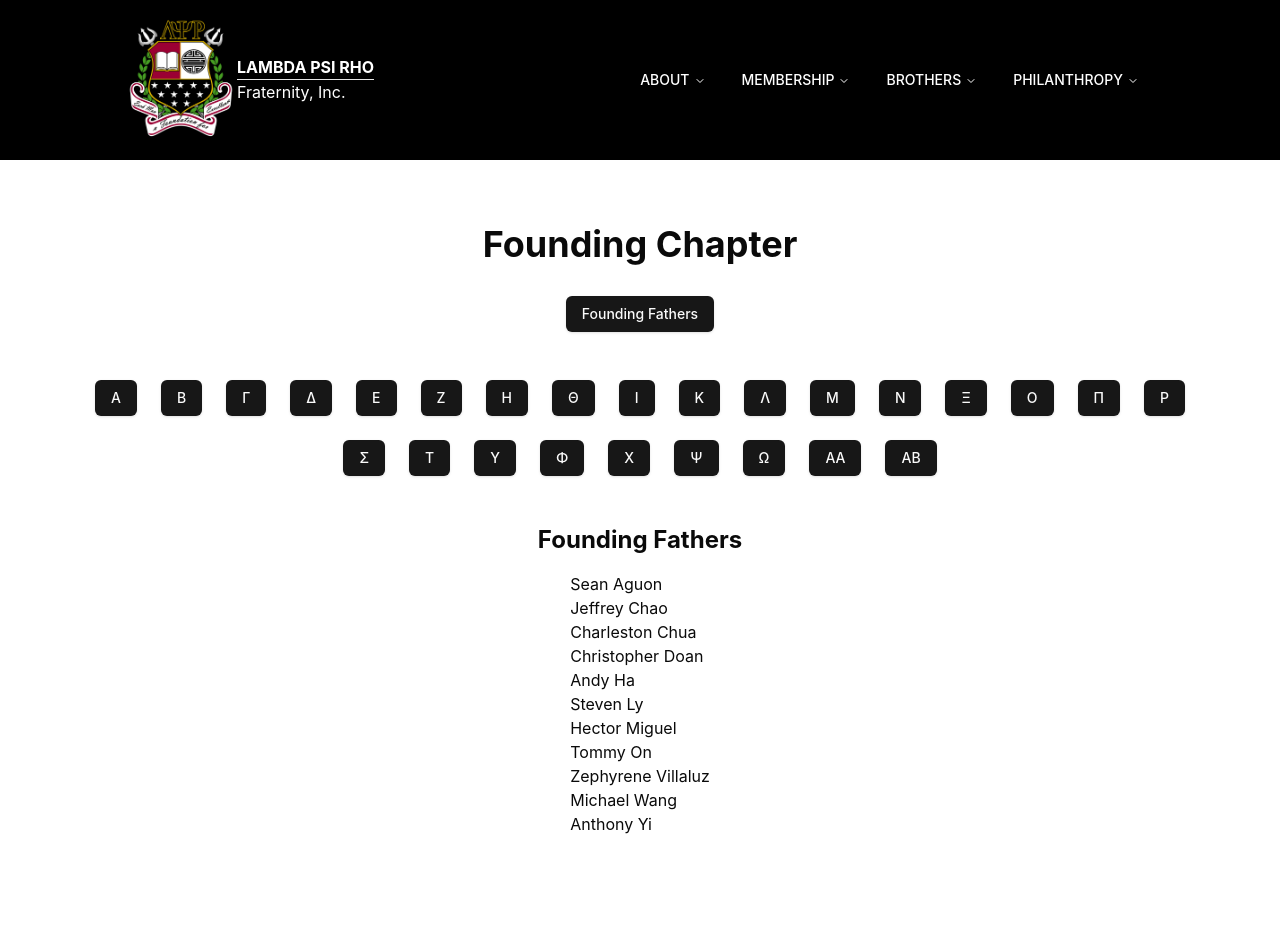
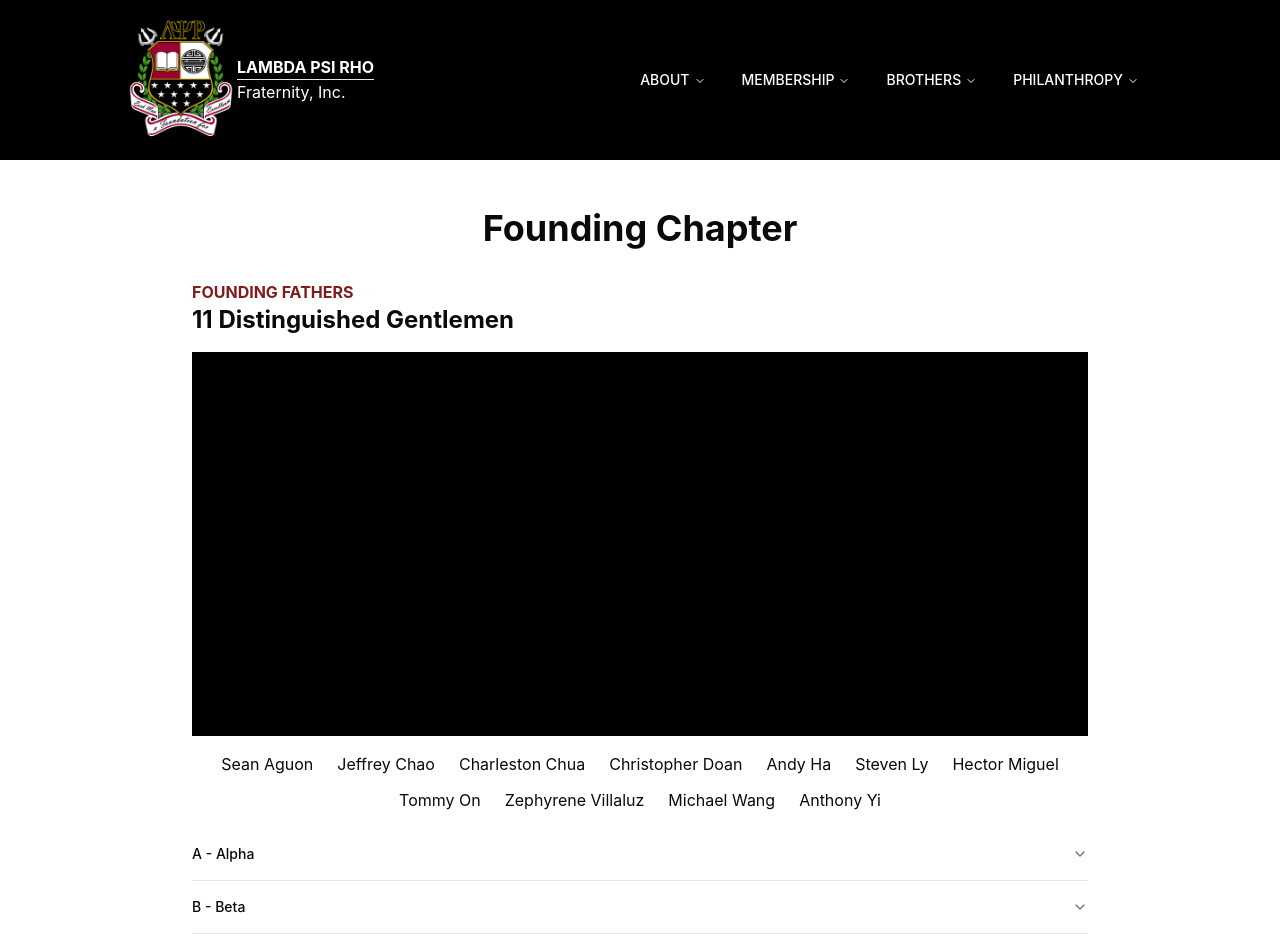
Before and after one commit to keanu-a/lpr-website, a React (Vite) app: page /founding-chapter in a window 1280 px wide. Shown: the top 952 px of the page. Before the commit the page ends 900 px from the top, so only its background shows below. Built offline with nearby package versions, Linux system fonts and the light colour scheme.

Commit message:
Made change to founding chapter page and created Title component

```diff
--- /dev/null
+++ b/src/components/Title.tsx
@@ -0,0 +1,15 @@
+interface TitleProps {
+  title: string;
+  subtitle: string;
+}
+
+export default function Title({ title, subtitle }: TitleProps) {
+  return (
+    <div>
+      <h3 className="text-sm font-bold text-red-900 uppercase md:text-base">
+        {subtitle}
+      </h3>
+      <h2 className="text-lg font-bold md:text-2xl">{title}</h2>
+    </div>
+  );
+}
--- a/src/data/foundingChapter.ts
+++ b/src/data/foundingChapter.ts
@@ -1,12 +1,4 @@
-export const foundingChapterBrothers: {
-  className: string;
-  greekLetter: string;
-  brothers: string[];
-}[] = [
-  {
-    className: 'Founding Fathers',
-    greekLetter: '',
-    brothers: [
+export const foundingFathers = [
   'Sean Aguon',
   'Jeffrey Chao',
   'Charleston Chua',
@@ -18,8 +10,13 @@ export const foundingChapterBrothers: {
   'Zephyrene Villaluz',
   'Michael Wang',
   'Anthony Yi',
-    ],
-  },
+];
+
+export const foundingChapterBrothers: {
+  className: string;
+  greekLetter: string;
+  brothers: string[];
+}[] = [
   {
     className: 'Alpha',
     greekLetter: 'A',
--- a/src/data/nationalBoard.ts
+++ b/src/data/nationalBoard.ts
@@ -15,8 +15,8 @@ export const nationalBoard: {
     position: 'National Board President',
     email: 'nb.president@lambdapsirho.org',
     class: 'Lambda',
-    graduation: 'Fall 2017',
-    degree: 'Psychology',
+    graduation: 'Fall 20XX',
+    degree: 'MAJOR',
     bio: 'yup',
   },
   {
@@ -24,8 +24,8 @@ export const nationalBoard: {
     position: 'National Board Vice President',
     email: 'nb.vicepresident@lambdapsirho.org',
     class: 'Kappa',
-    graduation: 'Fall 2017',
-    degree: 'Psycology',
+    graduation: 'Fall 20XX',
+    degree: 'MAJOR',
     bio: 'yup',
   },
   {
@@ -33,8 +33,8 @@ export const nationalBoard: {
     position: 'National Board Treasurer',
     email: 'nb.treasurer@lambdapsirho.org',
     class: 'Mu',
-    graduation: 'Fall 2017',
-    degree: 'Psycology',
+    graduation: 'Fall 20XX',
+    degree: 'MAJOR',
     bio: 'yup',
   },
   {
@@ -42,8 +42,8 @@ export const nationalBoard: {
     position: 'National Board Historian',
     email: 'nb.historian@lambdapsirho.org',
     class: 'Lambda',
-    graduation: 'Fall 2017',
-    degree: 'Psycology',
+    graduation: 'Fall 20XX',
+    degree: 'MAJOR',
     bio: 'yup',
   },
   {
@@ -51,8 +51,8 @@ export const nationalBoard: {
     position: 'National Board Secretary',
     email: 'nb.secretary@lambdapsirho.org',
     class: 'Sigma',
-    graduation: 'Spring 2024',
-    degree: 'B.S. in Computer Science',
+    graduation: 'Fall 20XX',
+    degree: 'MAJOR',
     bio: 'yup',
   },
 ];
--- a/src/pages/About/About.tsx
+++ b/src/pages/About/About.tsx
@@ -1,3 +1,5 @@
+import Title from '@/components/Title';
+
 export default function About() {
   return (
     <div className="flex flex-col gap-4">
@@ -14,11 +16,7 @@ export default function About() {
         upholding our pillars of Leadership, Pride, and Respect.
       </p>
 
-      <h2 className="text-xl font-bold flex justify-center mt-8 md:text-2xl">
-        Our Mission
-      </h2>
-
-      <div className="mt-4">
+      <div className="mt-4 flex flex-col gap-6">
         <p>
           To develop brotherhood and individual growth through discipline,
           integrity, and commitment while upholding the ideals of our Founding
@@ -26,8 +24,7 @@ export default function About() {
         </p>
 
         <div>
-          <h3>Leadership</h3>
-          <h2>Leadership in our community</h2>
+          <Title title="Leadership in our community" subtitle="Leadership" />
           <p>
             Lambda Psi Rho enables all of its members to have leadership
             positions and opportunities to build confidence and success. We
@@ -38,8 +35,7 @@ export default function About() {
         </div>
 
         <div>
-          <h3>Pride</h3>
-          <h2>Pride in what we do</h2>
+          <Title title="Pride in what we do" subtitle="Pride" />
           <p>
             When one accomplishes a goal, all of us accomplishes it together.
             Members of the fraternity emphasizes the importance of being bold,
@@ -50,8 +46,7 @@ export default function About() {
         </div>
 
         <div>
-          <h3>Respect</h3>
-          <h2>Respect for all persons</h2>
+          <Title title="Respect for all persons" subtitle="Respect" />
           <p>
             The most important thing to have is respect. Respect is the prime
             trait of any gentlemen. To earn it is to show it, and Lambda Psi Rho
--- a/src/pages/Brothers/FoundingChapter.tsx
+++ b/src/pages/Brothers/FoundingChapter.tsx
@@ -1,51 +1,54 @@
-import { foundingChapterBrothers } from '@/data/foundingChapter';
-import { useState } from 'react';
-
-import { Button } from '@/components/ui/button';
-
-import { cn } from '@/lib/utils';
+import {
+  foundingFathers,
+  foundingChapterBrothers,
+} from '@/data/foundingChapter';
+import {
+  Accordion,
+  AccordionContent,
+  AccordionItem,
+  AccordionTrigger,
+} from '@/components/ui/accordion';
+import Title from '@/components/Title';
 
 export default function FoundingChapter() {
-  const [selectedClass, setSelectedClass] = useState('Founding Fathers');
+  return (
+    <div className="flex flex-col gap-4 max-w-4xl mx-auto">
+      <h1 className="flex justify-center text-2xl my-4 font-bold md:text-4xl">
+        Founding Chapter
+      </h1>
 
-  const onClassSelect = (clickedClass: string) => {
-    setSelectedClass(clickedClass);
-  };
+      <div className="flex flex-col gap-4">
+        <Title title="11 Distinguished Gentlemen" subtitle="Founding Fathers" />
 
-  return (
-    <div className="flex flex-col items-center py-8">
-      <h1 className="text-4xl font-bold">Founding Chapter</h1>
+        <div className="w-full h-96 bg-black" />
 
-      <Button
-        className="mt-8"
-        onClick={() => onClassSelect(foundingChapterBrothers[0].className)}
-      >
-        Founding Fathers
-      </Button>
-
-      <div className="flex flex-wrap justify-center gap-6 p-12">
-        {foundingChapterBrothers.slice(1).map(({ className, greekLetter }) => (
-          <Button onClick={() => onClassSelect(className)}>
-            {greekLetter}
-          </Button>
-        ))}
+        <ul className="flex flex-wrap justify-center gap-x-6 gap-y-3">
+          {foundingFathers.map((name, fatherIndex) => (
+            <li key={fatherIndex}>{name}</li>
+          ))}
+        </ul>
       </div>
 
-      {foundingChapterBrothers.map(({ className, brothers }) => (
-        <div
-          className={cn(
-            'flex flex-col items-center',
-            className == selectedClass ? 'visible' : 'hidden'
-          )}
-        >
-          <h2 className="text-2xl font-bold">{className}</h2>
-          <ul className="mt-4">
-            {brothers.map((brotherName) => (
-              <li>{brotherName}</li>
-            ))}
-          </ul>
-        </div>
-      ))}
+      <Accordion type="single" collapsible>
+        {foundingChapterBrothers.map((data, index) => (
+          <AccordionItem value={`item-${index}`} key={index}>
+            <AccordionTrigger>
+              <p>
+                {data.greekLetter} - {data.className}
+              </p>
+            </AccordionTrigger>
+            <AccordionContent>
+              <ul className="flex flex-col gap-2">
+                <div>
+                  {data.brothers.map((name, brotherIndex) => (
+                    <li key={brotherIndex}>{name}</li>
+                  ))}
+                </div>
+              </ul>
+            </AccordionContent>
+          </AccordionItem>
+        ))}
+      </Accordion>
     </div>
   );
 }
--- a/src/pages/Brothers/NationalBoard.tsx
+++ b/src/pages/Brothers/NationalBoard.tsx
@@ -1,3 +1,4 @@
+import Title from '@/components/Title';
 import { term, nationalBoard } from '@/data/nationalBoard';
 
 export default function NationalBoard() {
@@ -12,13 +13,11 @@ export default function NationalBoard() {
       <div className="flex flex-col gap-4">
         {nationalBoard.map((data, nationalBoardIndex) => (
           <div key={nationalBoardIndex}>
-            <h4>{data.position}</h4>
-            <h3>{data.name}</h3>
+            <Title title={data.name} subtitle={data.position} />
 
-            <h5>{data.email}</h5>
+            <h5>Email: {data.email}</h5>
             <p>
-              {data.class} class: Graduated {data.graduation} with a{' '}
-              {data.degree}
+              {data.class} class: Graduated {data.graduation} - {data.degree}
             </p>
 
             <p>{data.bio}</p>
```
Lines whose indentation alone changed are shown as unchanged.
